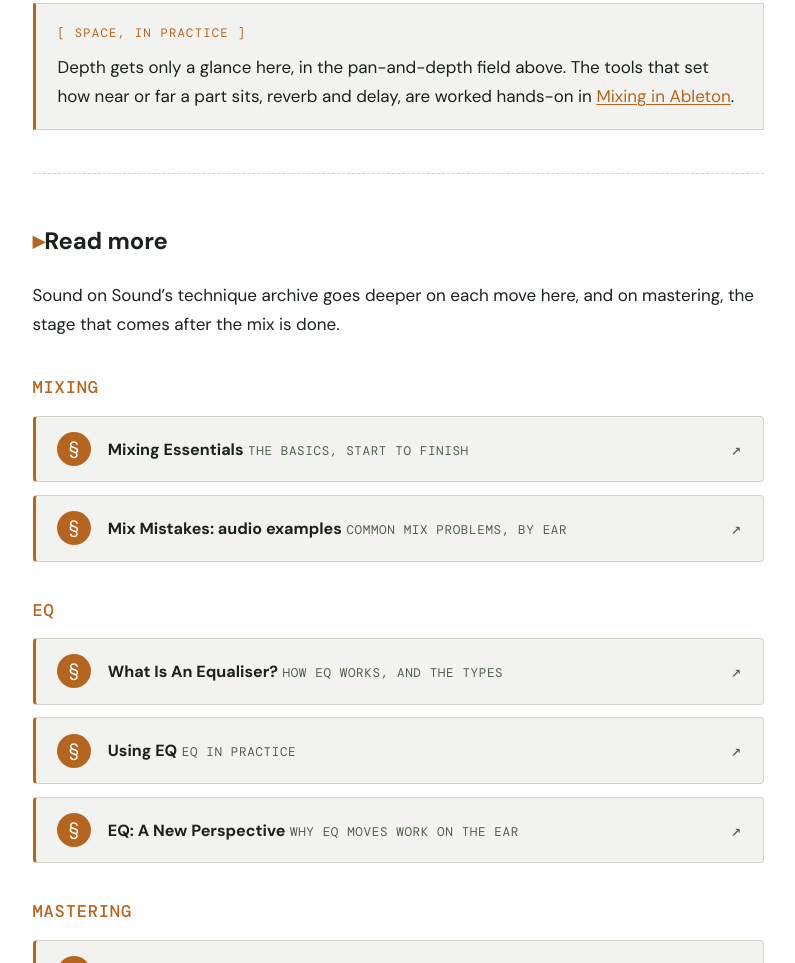
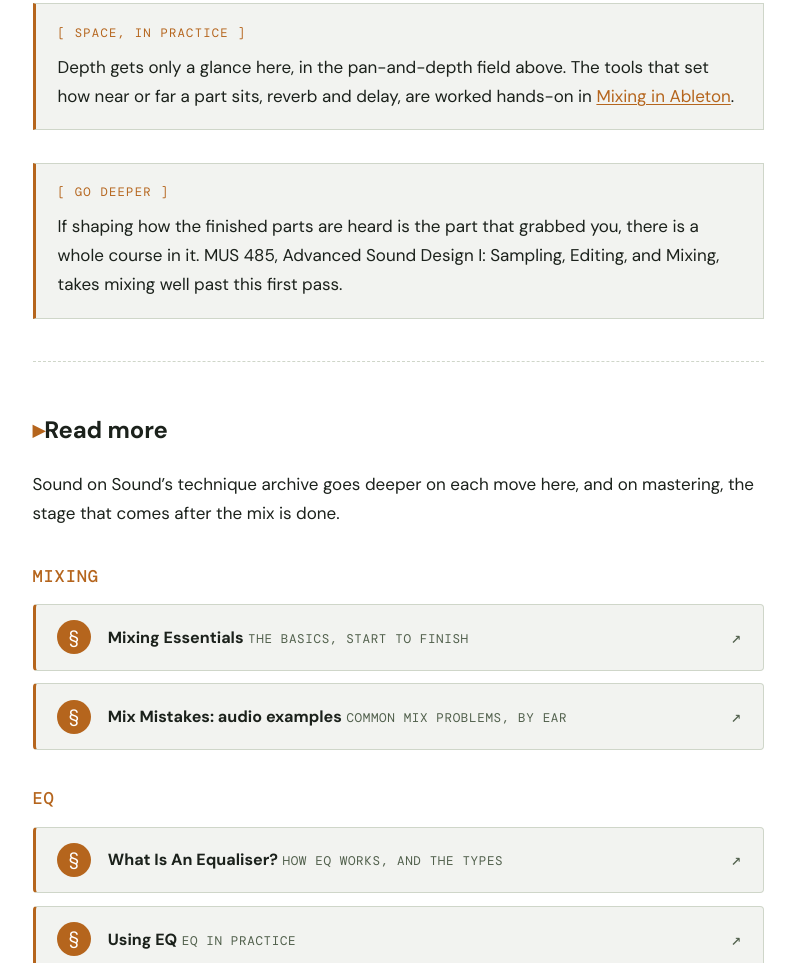
Before and after one commit to csuebmusic/music-production, a plain HTML site: page foundations/mixing.html in a window 1280 px wide. Shown: the part 7095-8058 px from the top of the page, without its empty margins (242-1037 px from the left). Drawn offline with nearby package versions, Linux system fonts and the light colour scheme; a web font is replaced by a local one.

Commit message:
mixing: add MUS 485 Go deeper plug before Read more
Mixing is the third word of MUS 485's title and this is the canonical
mixing reading. Placed after the 'Space, in practice' pointer, before
Read more, forming a where-to-go-next tail.

```diff
--- a/foundations/mixing.html
+++ b/foundations/mixing.html
@@ -493,6 +493,11 @@
   <p>Depth gets only a glance here, in the pan-and-depth field above. The tools that set how near or far a part sits, reverb and delay, are worked hands-on in <a href="../daw/mixing-in-practice.html">Mixing in Ableton</a>.</p>
 </div>
 
+<div class="callout">
+  <div class="callout-label">Go deeper</div>
+  <p>If shaping how the finished parts are heard is the part that grabbed you, there is a whole course in it. MUS 485, Advanced Sound Design I: Sampling, Editing, and Mixing, takes mixing well past this first pass.</p>
+</div>
+
 <hr>
 
 <h2>Read more</h2>
```
